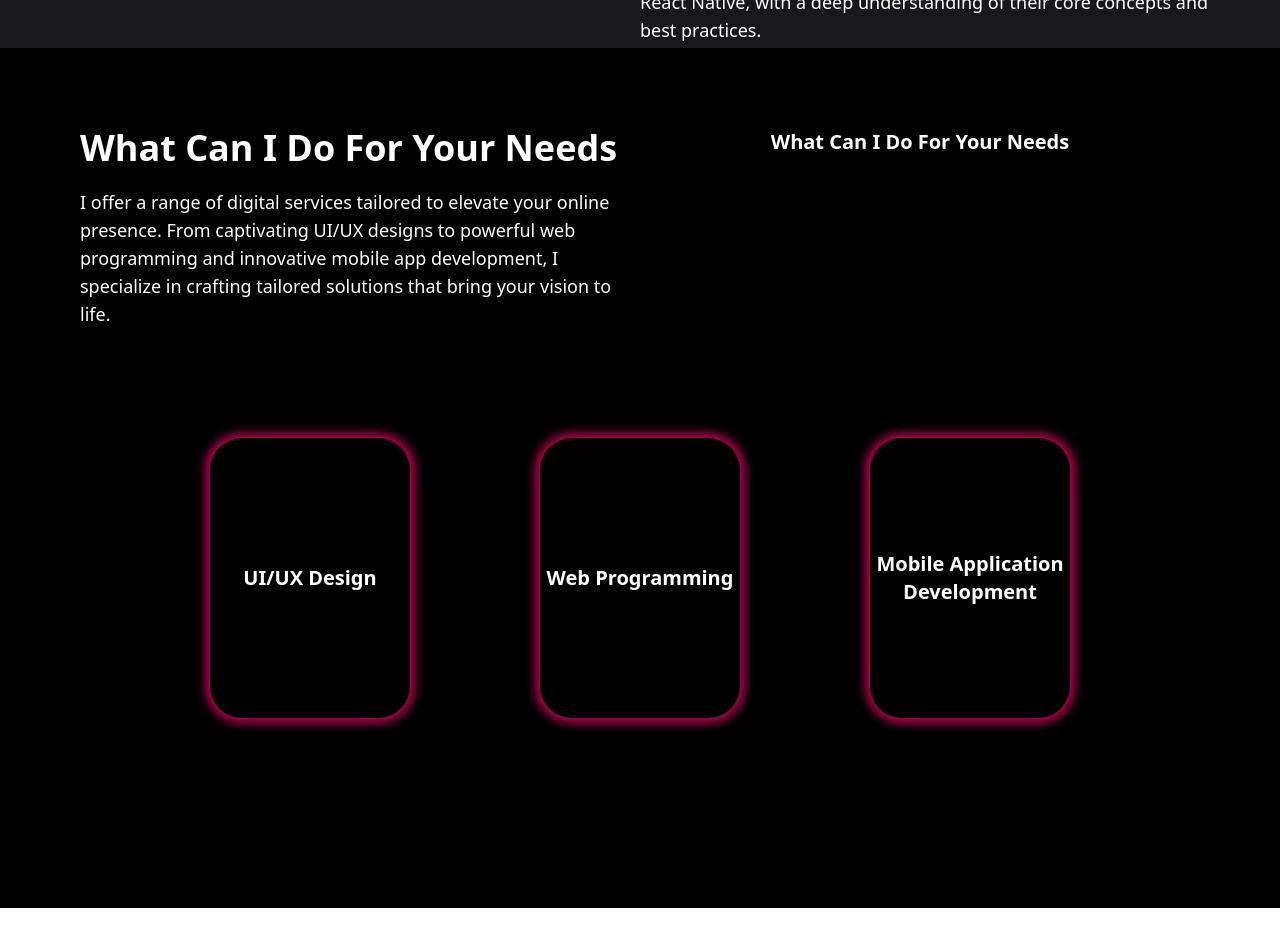
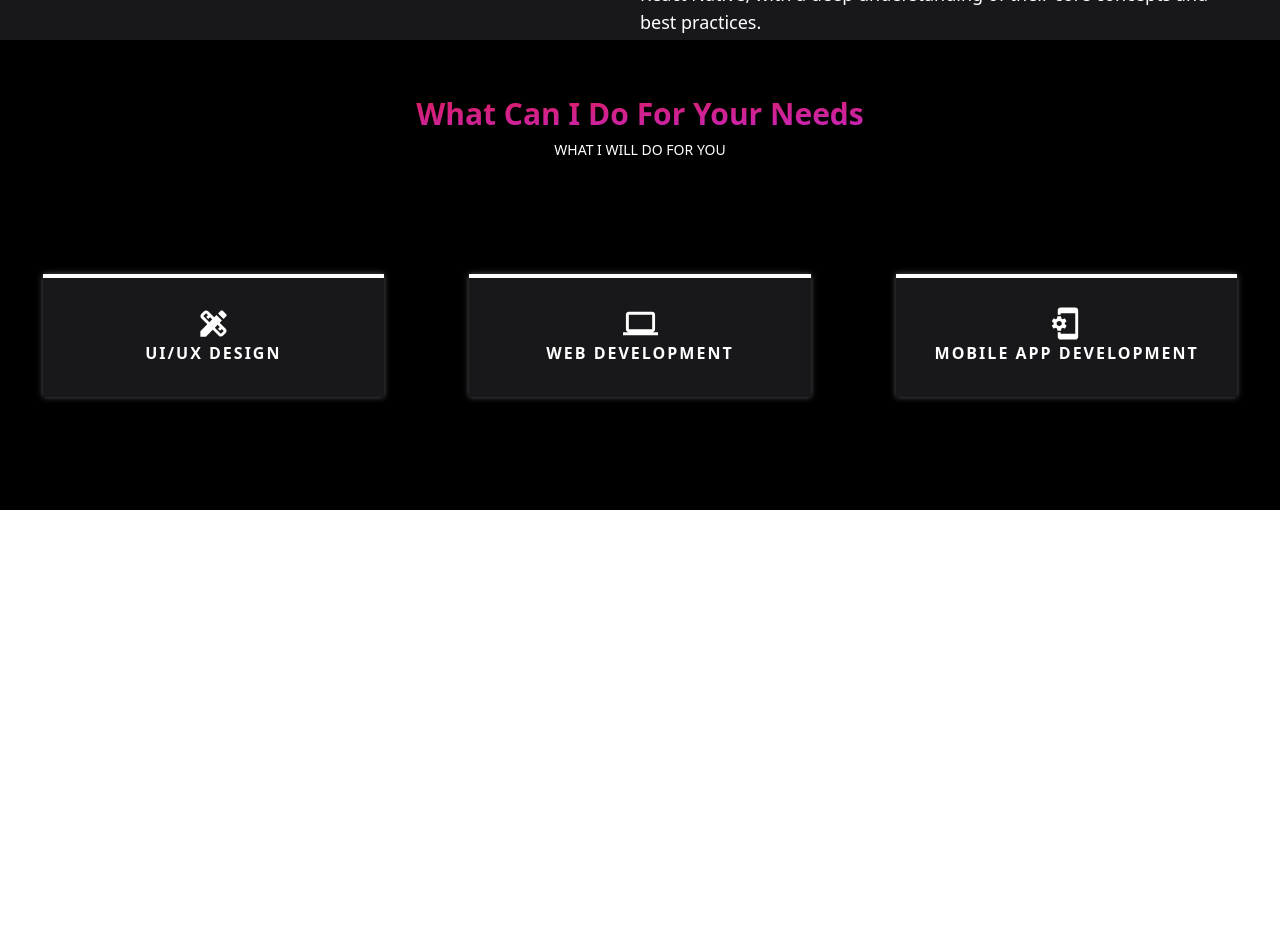
Before and after one commit to RS5555/portfolio, a React (Create React App) app: page / in a window 1280 px wide. Shown: the part 1380-2326 px from the top of the page. Before the commit the page ends 2288 px from the top, so only its background shows below. Built offline with nearby package versions, Linux system fonts and the light colour scheme.

Commit message:
Services page Added

```diff
--- a/package.json
+++ b/package.json
@@ -3,6 +3,11 @@
   "version": "0.1.0",
   "private": true,
   "dependencies": {
+    "@emotion/react": "^11.11.4",
+    "@emotion/styled": "^11.11.5",
+    "@mui/icons-material": "^5.15.15",
+    "@mui/material": "^5.15.15",
+    "@react-icons/all-files": "^4.1.0",
     "@testing-library/jest-dom": "^5.17.0",
     "@testing-library/react": "^13.4.0",
     "@testing-library/user-event": "^13.5.0",
--- a/src/App.js
+++ b/src/App.js
@@ -3,6 +3,7 @@ import './App.css';
 import HomeScreen from './screens/HomeScreen/HomeScreen';
 import AboutScreen from './screens/AboutScreen/AboutScreen';
 import ServicesScreen from './screens/ServicesScreen/ServicesScreen';
+import SkillScreen from './screens/SkillsScreen/SkillScreen';
 
 function App() {
   return (
@@ -10,6 +11,7 @@ function App() {
       <HomeScreen/>
       <AboutScreen/>
       <ServicesScreen/>
+      <SkillScreen/>
     </div>
   );
 }
--- a/src/screens/AboutScreen/AboutScreen.js
+++ b/src/screens/AboutScreen/AboutScreen.js
@@ -36,7 +36,7 @@ export default function AboutScreen() {
             About Me
           </span>
         </h3>
-        <h3 className="lg:text-4xl text-4xl font-bold  text-left lg:mt-3 mt-6 bg-gradient-to-br from-rose-600 mb-3 to-fuchsia-600 text-transparent bg-clip-text">
+        <h3 className="lg:text-3xl text-3xl font-bold  text-left lg:mt-3 mt-6 bg-gradient-to-br from-rose-600 mb-3 to-fuchsia-600 text-transparent bg-clip-text">
           1.3 Year's Experience on Frontend Developer
         </h3>
         <p className=" text-justify text-lg text-white mt-6">
--- a/src/screens/ServicesScreen/Services.css
+++ b/src/screens/ServicesScreen/Services.css
@@ -1,49 +1,105 @@
 .container {
-    height: 280px;
-    width: 200px;
-    color: #FFFFFF;
-    perspective: 800px;
-    /* font-family: -apple-system, BlinkMacSystemFont, 'Segoe UI', Roboto, Oxygen, Ubuntu, Cantarell, 'Open Sans', 'Helvetica Neue', sans-serif; */
+  height: 100%;
+  /* background-color: aquamarine; */
+  display: flex;
+  align-items: center;
+  justify-content: center;
 }
 
 .card {
-    width: 100%;
-    height: 100%;
-    background: black;
-    border-radius: 2rem;
   position: relative;
-    transition: transform 1500ms;
-    transform-style: preserve-3d;
+  display: flex;
+  justify-content: center;
+  cursor: pointer;
+  width: 22em;
+  max-width: 80%;
+  padding: 2em 0;
+  box-shadow: 0 0 6px 0 rgba(222, 222, 243, 0.399);
+  transition: all 0.35s ease;
 }
 
-  .container:hover > .card {
-    cursor: pointer;
-    transform: rotateX(180deg) rotateZ(-180deg);
+.card::before,
+.card::after {
+  content: "";
+  position: absolute;
+  top: 0;
+  left: 0;
+  width: 100%;
+  background: linear-gradient(
+    -45deg,
+    rgb(255, 0, 98) 0%,
+    rgb(157, 0, 255) 100%
+  );
+  height: 4px;
 }
 
-  .front,
-  .back {
-    height: 100%;
-    width: 100%;
-    border-radius: 2rem;
-    box-shadow: 0px 0px 10px 5px rgba(255, 0, 115, 0.7);
-    position: absolute;
-    backface-visibility: hidden;
-    display: flex;
-    flex-direction: column;
-    align-items: center;
-    justify-content: center;
-    gap: 20px;
+.card::before {
+  width: 0;
+  opacity: 0;
+  transition: opacity 0 ease, width 0 ease;
+  transition-delay: 0.5s;
 }
 
-  .back {
-    background-color: black;
-    transform: rotateX(180deg) rotateZ(-180deg);
+.card::after {
+  width: 100%;
+  background: white;
+  transition: width 0.5s ease;
 }
 
-  .icons {
-    display: flex;
-    flex-direction: row;
-    gap: 20px;
-    margin-top: 20px;
+.card .content {
+  width: 18em;
+  max-width: 80%;
 }
+
+.card .logo {
+  transition: all 0.35s ease;
+  color: #ffffff;
+}
+
+.card .h6 {
+  color: #ffffff;
+  font-weight: 600;
+  text-transform: uppercase;
+  margin: 0;
+  letter-spacing: 2px;
+}
+
+.card .hover_content {
+  overflow: hidden;
+  max-height: 0;
+  transform: translateY(1em);
+  transition: all 0.55s ease;
+}
+
+.card .hover_content p {
+  margin: 1.5em 0 0;
+  color: #ffffff;
+  line-height: 1.4em;
+}
+
+.card:hover {
+  width: 24em;
+  box-shadow: 0 10px 20px 0 rgba(32, 32, 36, 0.12);
+}
+
+.card:hover::before {
+  width: 100%;
+  opacity: 1;
+  transition: opacity 0.5s ease, width 0.5s ease;
+  transition-delay: 0;
+}
+
+.card:hover::after {
+  width: 0;
+  opacity: 0;
+  transition: width 0 ease;
+}
+
+.card:hover .logo {
+  margin-bottom: 0.5em;
+}
+
+.card:hover .hover_content {
+  max-height: 10em;
+  transform: none;
+}
--- a/src/screens/ServicesScreen/ServicesScreen.js
+++ b/src/screens/ServicesScreen/ServicesScreen.js
@@ -1,88 +1,81 @@
 import React from "react";
 import "./Services.css";
+import ComputerIcon from "@mui/icons-material/Computer";
+import PhonelinkSetupIcon from "@mui/icons-material/PhonelinkSetup";
+import DesignServicesIcon from "@mui/icons-material/DesignServices";
+
 export default function ServicesScreen() {
   return (
-    <div className="bg-black p-20">
-      <div className="w-[full] flex justify-evenly">
-        <div className="w-[50%]">
-          <p className="text-4xl text-left text-white font-bold mb-5">
+    <div className=" bg-black">
+      <div className="lg:w-full pl-20 pr-20 pt-14 ">
+        <div className="w-full">
+          <h1 className="bg-gradient-to-br from-rose-600 mb-2  to-fuchsia-600 text-transparent bg-clip-text lg:text-3xl text-2xl font-bold">
             What Can I Do For Your Needs
-          </p>
-          <p className="text-lg text-left text-white">
-            I offer a range of digital services tailored to elevate your online
-            presence. From captivating UI/UX designs to powerful web programming
-            and innovative mobile app development, I specialize in crafting
-            tailored solutions that bring your vision to life.
-          </p>
-        </div>
-        <div className="w-[50%]">
-          <p className="text-xl text-white font-bold">
-            What Can I Do For Your Needs
+          </h1>
+          <p className="text-white text-center text-sm">
+            {/* Welcome to 'What Can I Do For Your Needs.' Explore a comprehensive
+            range of services tailored to elevate your digital presence. From
+            crafting intuitive mobile and web applications to designing
+            captivating UI/UX experiences, I'm dedicated to bringing your ideas
+            to life with innovation and precision. */}
+            WHAT I WILL DO FOR YOU
           </p>
         </div>
       </div>
-      <div className="w-[full] h-[500px] flex justify-evenly items-center ">
-        <div className="container">
-          <div className="card">
-            <div className="front">
-              <p className="text-xl font-bold">UI/UX Design</p>
-              {/* <p className="follow">Follow me for more...</p> */}
-            </div>
-            <div className="back">
-              {/* <p className="heading">UI/UX Design</p> */}
-              <div className="w-[85%]">
-                <p className="follow text-center">
-                  Craft captivating digital experiences with our expert UI/UX
-                  design services. We blend creativity and functionality to
-                  deliver intuitive and visually appealing interfaces that
-                  resonate with your audience.
+      <div className="lg:h-[350px] lg:w-[full] bg-black lg:flex lg:justify-evenly items-center flex flex-col lg:flex-row overflow-auto">
+        <section className="container mb-4 lg:mb-0">
+          <div className="card bg-zinc-900">
+            <div className="content">
+              <p className="logo">
+                <DesignServicesIcon fontSize="large" />
+              </p>
+              <div className="h6">UI/UX Design</div>
+              <div className="hover_content">
+                <p>
+                  Our captivating interfaces blend creativity with usability,
+                  fostering lasting connections and enhancing user engagement
+                  across platforms.
                 </p>
               </div>
             </div>
           </div>
-        </div>
+        </section>
 
-        <div className="container">
-          <div className="card">
-            <div className="front">
-              <p className="text-xl font-bold">Web Programming</p>
-              {/* <p className="follow">Follow me for more...</p> */}
-            </div>
-            <div className="back">
-              {/* <p className="heading">UI/UX Design</p> */}
-              <div className="w-[85%]">
-                <p className=" text-center">
-                  Power up your online presence with our web programming
-                  expertise. Our developers build scalable, secure, and
-                  feature-rich web applications tailored to your needs, ensuring
-                  a seamless digital experience for users.
+        <section className="container mb-4 lg:mb-0">
+          <div className="card bg-zinc-900">
+            <div className="content">
+              <p className="logo">
+                <ComputerIcon fontSize="large" />
+              </p>
+              <div className="h6">Web Development</div>
+              <div className="hover_content">
+                <p>
+                  Empower your business with seamless and scalable web
+                  solutions, designed to thrive in the digital landscape and
+                  drive growth.
                 </p>
               </div>
             </div>
           </div>
-        </div>
+        </section>
 
-        <div className="container">
-          <div className="card">
-            <div className="front">
-              <p className="text-xl font-bold">
-                Mobile Application Development
+        <section className="container mb-4 lg:mb-0">
+          <div className="card bg-zinc-900">
+            <div className="content">
+              <p className="logo">
+                <PhonelinkSetupIcon fontSize="large" />
               </p>
-              {/* <p className="follow">Follow me for more...</p> */}
-            </div>
-            <div className="back">
-              {/* <p className="heading">UI/UX Design</p> */}
-              <div className="follow w-[85%]">
-                <p className="text-center">
-                  Harness the potential of mobile technology with our bespoke
-                  app development. From iOS to Android and cross-platform
-                  solutions, we create high-performance, user-friendly mobile
-                  apps that captivate and engage your audience.
+              <div className="h6">Mobile App Development</div>
+              <div className="hover_content">
+                <p>
+                  We specialize in crafting tailored iOS and Android apps that
+                  elevate user experiences, captivating and engaging your
+                  audience.
                 </p>
               </div>
             </div>
           </div>
-        </div>
+        </section>
       </div>
     </div>
   );
--- /dev/null
+++ b/src/screens/SkillsScreen/SkillScreen.js
@@ -0,0 +1,9 @@
+import React from 'react'
+
+export default function SkillScreen() {
+  return (
+    <div className='h-[500px]'>
+
+    </div>
+  )
+}
```
Also changed, not shown: 1 other file (tests, documents, lock files or other folders). Lines whose indentation alone changed are shown as unchanged.
